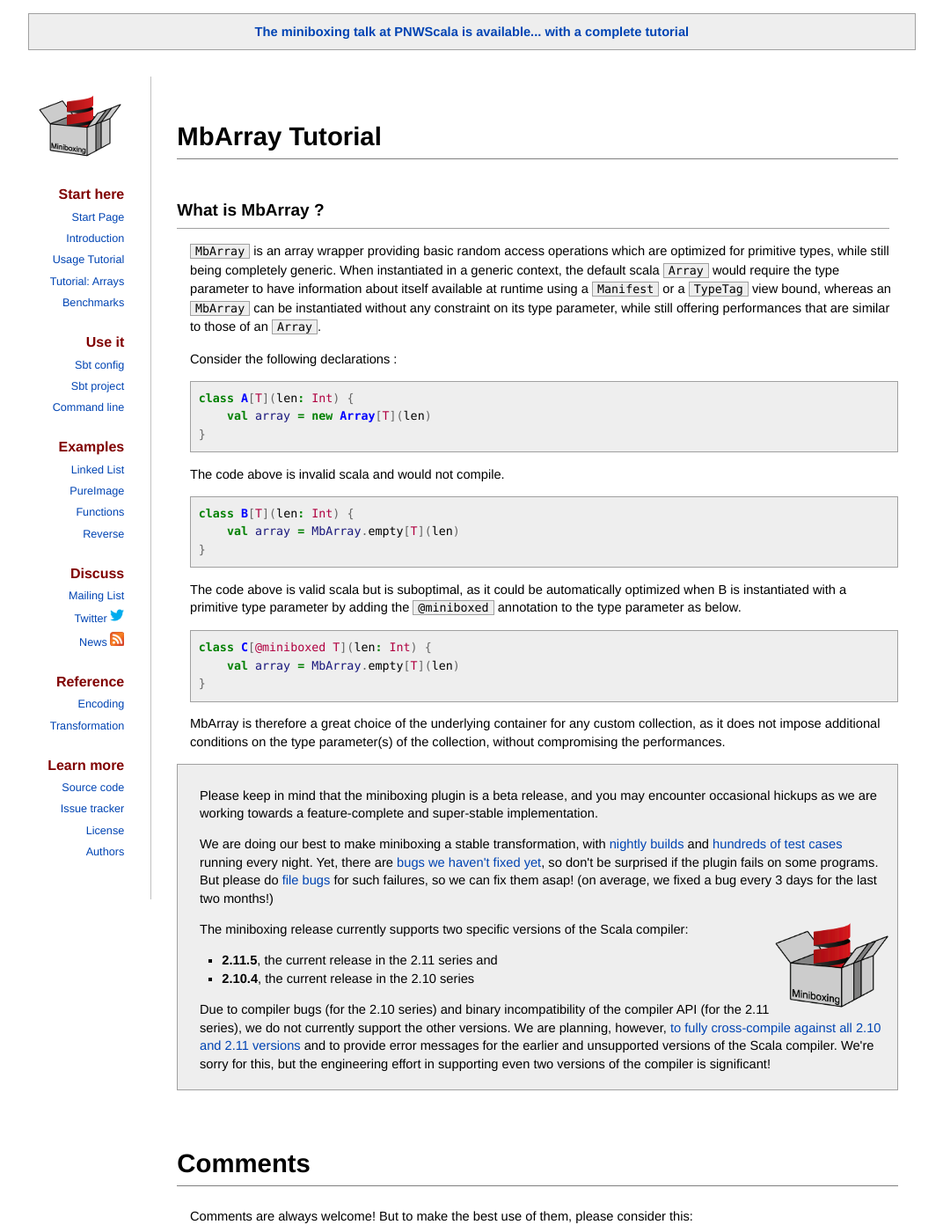
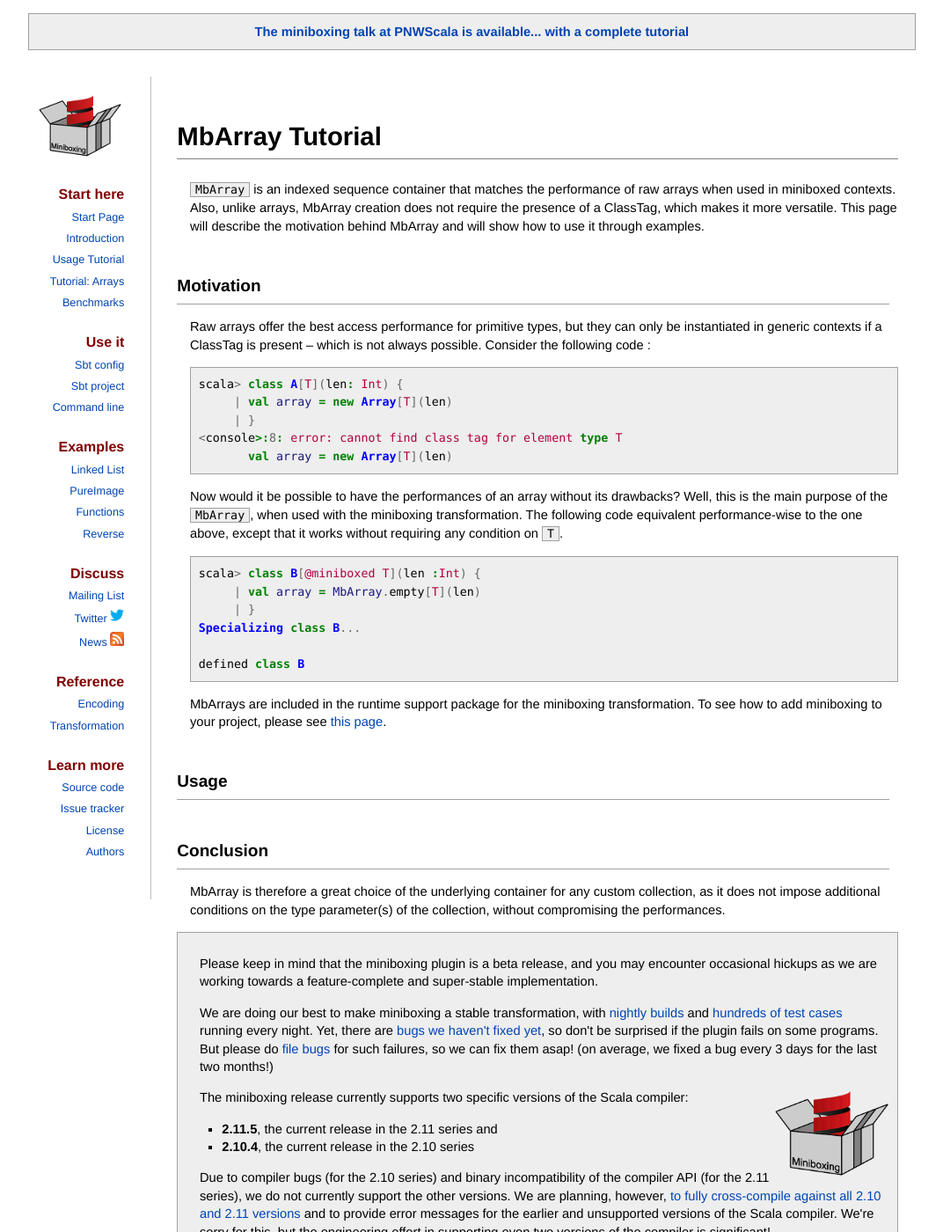
Before and after one commit to miniboxing/miniboxing.github.io, a Jekyll site: the page built from arrays.md, in a window 1280 px wide and 1400 px high. Shown: the whole window at 88% size, without its empty margins (111-1183 px from the left). Built offline with Jekyll 4.4.1, drawn with Linux system fonts in a browser that asks for light colours; nearby versions of some CDN libraries; comment, search, counter and statistics services are not loaded.

Commit message:
Update arrays.md
retry

```diff
--- a/arrays.md
+++ b/arrays.md
@@ -4,33 +4,38 @@ title: MbArray Tutorial
 short_title: MbArray Tutorial
 ---
 
-## What is MbArray ?
+`MbArray` is an indexed sequence container that matches the performance of raw arrays when used in miniboxed contexts. Also, unlike arrays, MbArray creation does not require the presence of a ClassTag, which makes it more versatile. This page will describe the motivation behind MbArray and will show how to use it through examples.
 
-`MbArray` is an array wrapper providing basic random access operations which are optimized for primitive types, while still being completely generic. When instantiated in a generic context, the default scala `Array` would require the type parameter to have information about itself available at runtime using a `Manifest` or a `TypeTag` view bound, whereas an `MbArray` can be instantiated without any constraint on its type parameter, while still offering performances that are similar to those of an `Array`.
+## Motivation
 
-Consider the following declarations :
+Raw arrays offer the best access performance for primitive types, but they can only be instantiated in generic contexts if a ClassTag is present -- which is not always possible. Consider the following code :
 
 {% highlight scala %}
-class A[T](len: Int) {
-    val array = new Array[T](len)
-}
+scala> class A[T](len: Int) {
+     | val array = new Array[T](len)
+     | }
+<console>:8: error: cannot find class tag for element type T
+       val array = new Array[T](len)
 {% endhighlight %}
 
-The code above is invalid scala and would not compile.
+Now would it be possible to have the performances of an array without its drawbacks?
+Well, this is the main purpose of the `MbArray`, when used with the miniboxing transformation.
+The following code equivalent performance-wise to the one above, except that it works without requiring any condition on `T`.
 
 {% highlight scala %}
-class B[T](len: Int) {
-    val array = MbArray.empty[T](len)
-}
+scala> class B[@miniboxed T](len :Int) {
+     | val array = MbArray.empty[T](len)
+     | }
+Specializing class B...
+
+defined class B
 {% endhighlight %}
 
-The code above is valid scala but is suboptimal, as it could be automatically optimized when B is instantiated with a primitive type parameter by adding the `@miniboxed` annotation to the type parameter as below.
+MbArrays are included in the runtime support package for the miniboxing transformation. To see how to add miniboxing to your project, please see [this page](tutorial.md).
 
-{% highlight scala %}
-class C[@miniboxed T](len: Int) {
-    val array = MbArray.empty[T](len)
-}
-{% endhighlight %}
+## Usage
+
+## Conclusion
 
 MbArray is therefore a great choice of the underlying container for any custom collection, as it does not impose additional conditions on the type parameter(s) of the collection, without compromising the performances.
 
```
